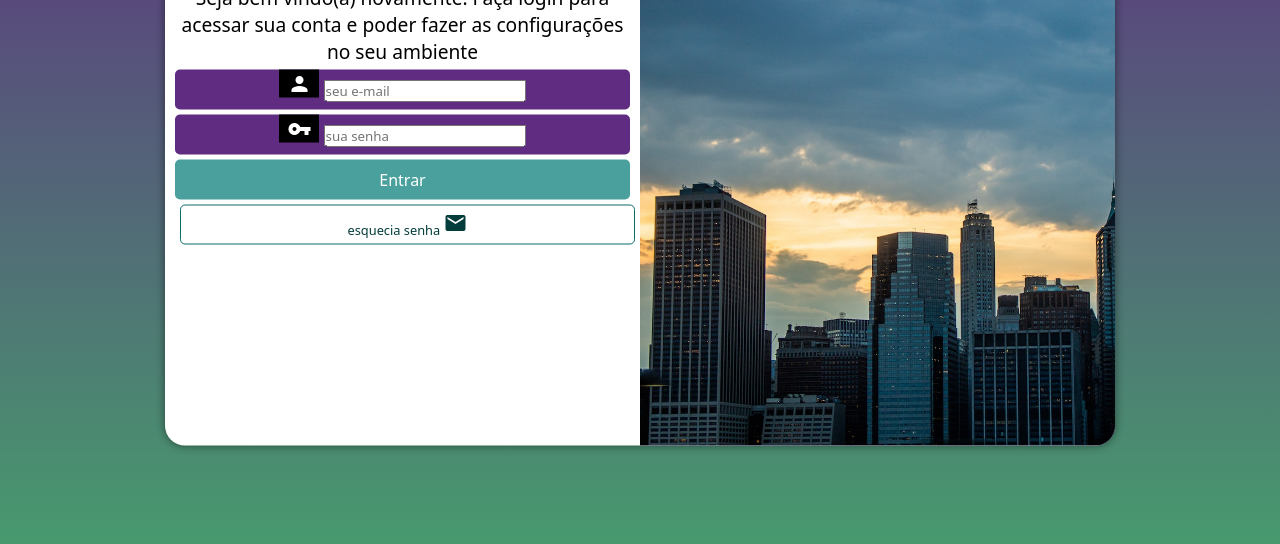
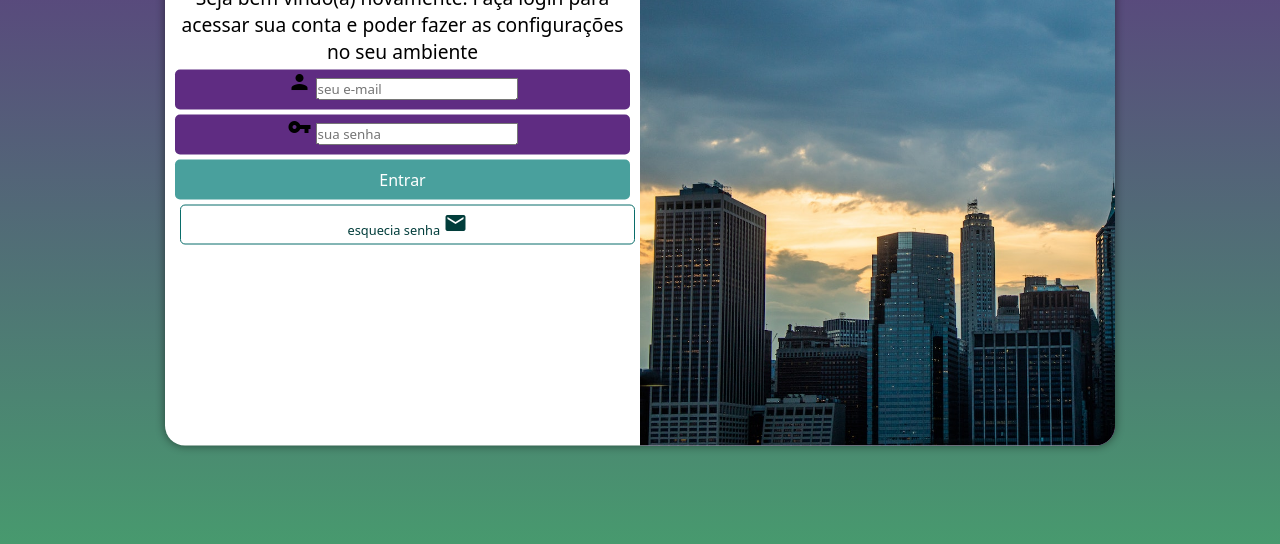
Before and after one commit to HigorJesus/Projeto-login, a plain HTML site: page index.html in a window 1280 px wide. Shown: the part 212-756 px from the top of the page. Drawn offline with Linux system fonts and the light colour scheme.

Commit message:
atualização

```diff
--- a/estilos/style.css
+++ b/estilos/style.css
@@ -70,12 +70,6 @@ div#formulario > p{
 div.campo > label{
     display: none;
 }
- div.campo > span{
-    color: white;
-    background-color: black;
-    width: 40px;
-    padding: 2px;
- }
 
 form > div.campo{
     background-color: #5f2c82;
```
